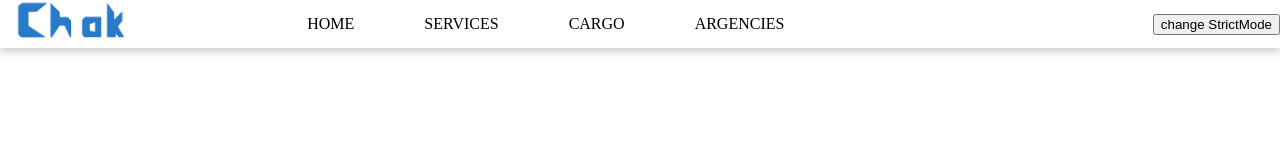
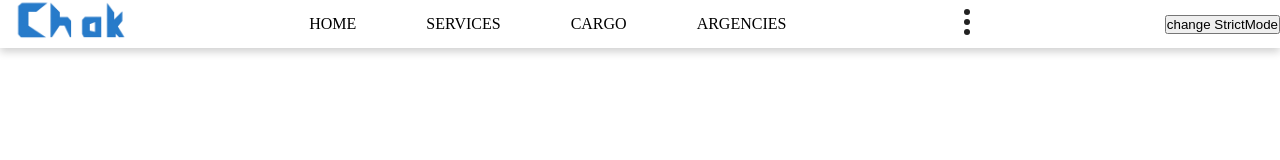
Before and after one commit to Godwill993/chak-travelling, a React (Vite) app: page / in a window 1280 px wide. Shown: the top 160 px of the page. Built offline with nearby package versions, Linux system fonts and the light colour scheme.

Commit message:
RECENT WORKS

```diff
--- a/src/Nav.css
+++ b/src/Nav.css
@@ -2,10 +2,9 @@
 
 nav{
   display: flex;
-  position:fixed;
+  position:sticky;
   top:0;
-  left: 0;
-  right: 0;
+
   justify-content: space-between;
   align-items: center;
   width: 100%;
@@ -26,8 +25,13 @@ nav{
  margin-left:12px;
 }
 .hamm{
-
-
+  background-color: rgb(20, 19, 19);
+  height: 6px;
+  width: 6px;
+  display: flex;
+  flex-direction: column;
+  margin-bottom: 4px;
+  border-radius: 3px;
 
 }
 .nav-links li{
@@ -36,22 +40,3 @@ nav{
 .HAM{
   margin-right: 18px;
 }
-.hamm-light {
-  background-color: rgb(247, 242, 242);
-    height: 4px;
-  width: 25px;
-  display: flex;
-  flex-direction: column;
-  margin-bottom: 4px;
-  border-radius: 2px;
-}
-
-.hamm-dark {
-  background-color: #222;
-  height: 4px;
-  width: 25px;
-  display: flex;
-  flex-direction: column;
-  margin-bottom: 4px;
-  border-radius: 2px;
-}
--- a/src/Nav.jsx
+++ b/src/Nav.jsx
@@ -29,29 +29,31 @@ function Nav(){
                 <li>ARGENCIES</li>
             </div>
             <div className="HAM">
-                <span   style={{
-    backgroundColor: theme === 'dark' ? '#222' : '#fff',
+                <span className='hamm'  style={{
+    backgroundColor: theme === 'dark' ? '#fff' : '#222',
 
   }}
 ></span>
-                <span   style={{
-    backgroundColor: theme === 'dark' ? '#222' : '#fff',
+                <span  className='hamm'  style={{
+    backgroundColor: theme === 'dark' ? '#fff' : '#222',
 
   }}
 ></span>
-                <span   style={{
-    backgroundColor: theme === 'dark' ? '#222' : '#fff',
+                <span  className='hamm'  style={{
+    backgroundColor: theme === 'dark' ? '#fff' : '#222',
 
   }}
 ></span>
 
             </div>
-            <div>
+            <div className="jtc">
+                <div className='system-mode'>
 
-      <button onClick={toggleTheme}>change StrictMode
+      <button onClick={toggleTheme}>change StrictMode </button>
 
-      </button>
     </div>
+            </div>
+
 
         </nav>
 
--- a/src/index.css
+++ b/src/index.css
@@ -1,4 +1,8 @@
-/* index.css or App.css */
+* {
+  margin: 0;
+  padding: 0;
+  box-sizing: border-box;
+}
 body.light-mode {
   background-color: #ffffff;
   color: #000000;
```
